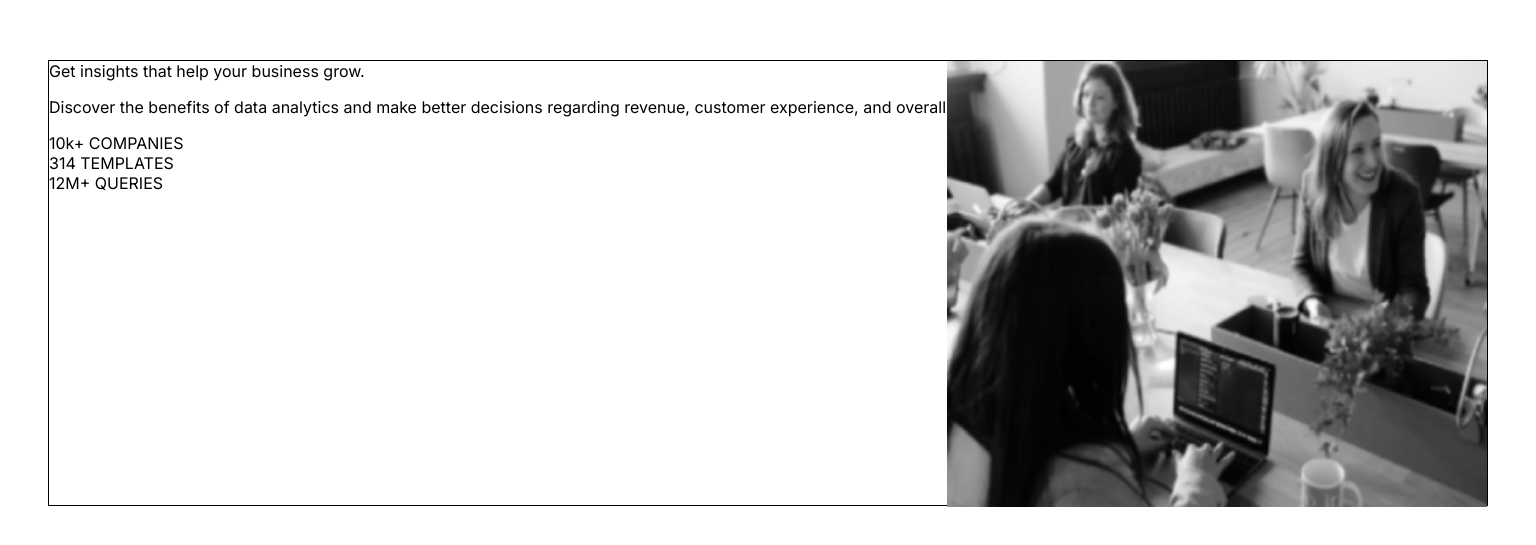
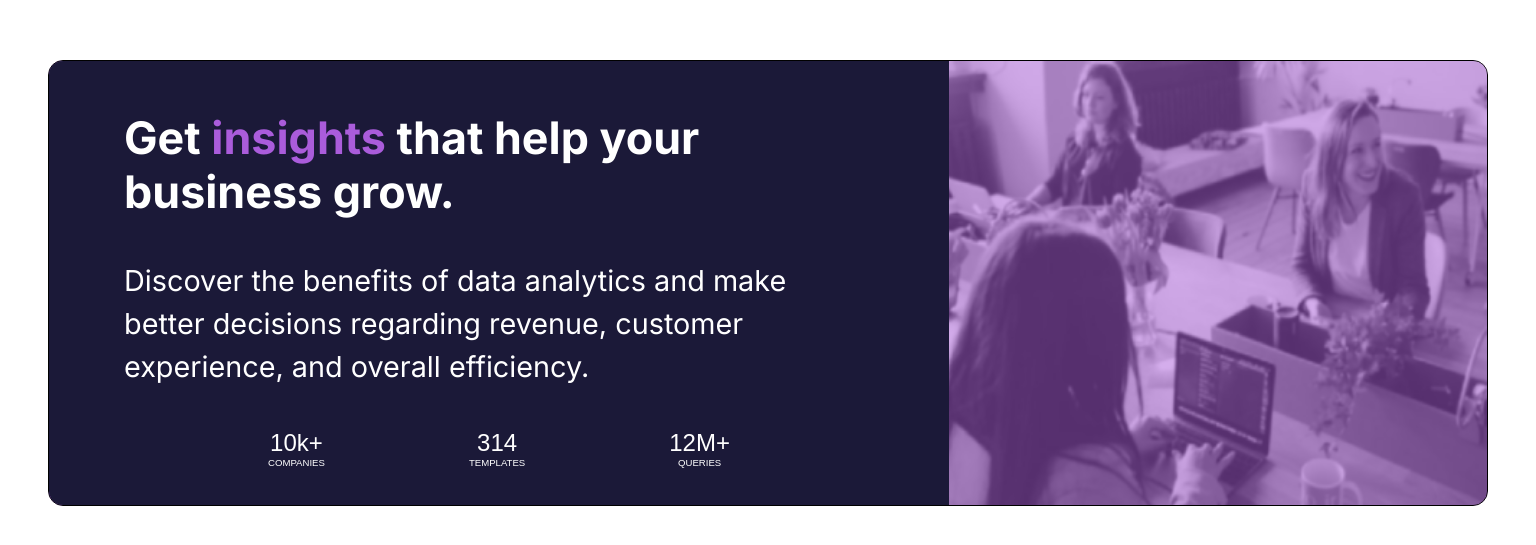
Before and after one commit to lfilella97/202301-w2ch1-lluis-filella, a website built with Parcel: page src/index.html in a window 1536 px wide. Shown: the part 117-662 px from the top of the page. Built offline with nearby package versions, Linux system fonts and the light colour scheme; files whose address does not match are found by name.

Commit message:
add style to card and make the querrys for desktop version

```diff
--- a/src/index.html
+++ b/src/index.html
@@ -15,33 +15,33 @@
     <img class="card__image" src="images/mobile/image-header-mobile.webp"
       alt="group of people working on a desk with computers" height="446" width="540">
     <div class="card__info">
-      <span class="card__title">Get insights that help your business grow.</span>
+      <span class="card__title">Get <mark>insights</mark> that help your business grow.</span>
       <p class="card__text">Discover the benefits of data analytics and make better decisions
         regarding revenue, customer experience, and overall efficiency.
       </p>
-      <div>
-        <div class="card__info">
-          <span>
+      <ul>
+        <li><span>
             10k+
           </span>
           <span>
             COMPANIES
           </span>
-        </div>
-        <div><span>
+        </li>
+        <li><span>
             314
 
           </span><span>
             TEMPLATES
 
-          </span></div>
-        <div><span>
+          </span></li>
+        <li><span>
             12M+
 
           </span><span>
             QUERIES
-          </span></div>
-      </div>
+          </span></li>
+      </ul>
+
     </div>
 
   </aticle>
--- /dev/null
+++ b/src/scss/colors/colors.scss
@@ -0,0 +1,7 @@
+$main-background-color: hsl(233, 47%, 7%);
+$main-card-background-color: hsl(244, 38%, 16%);
+$accent-color: hsl(277, 64%, 61%);
+
+$main-heading-stats-color: hsl(0, 0%, 100%);
+$main-paragraph-color: hsla(0, 0%, 100%, 0.75);
+$stat-headings-color: hsla(0, 0%, 100%, 0.6);
--- a/src/scss/components/card/card.scss
+++ b/src/scss/components/card/card.scss
@@ -1,16 +1,67 @@
+@use "../../colors/colors.scss";
 @use "../../typography/typography";
 
 .card {
   font-family: typography.$main-font;
-  width: 375px;
+  width: 330px;
   top: 50%;
   left: 50%;
   border: 1px solid black;
   position: absolute;
   transform: translate(-50%, -50%);
+  display: flex;
+  flex-direction: column;
+  justify-content: center;
+  border-radius: 15px;
+  color: colors.$main-heading-stats-color;
+  background-color: colors.$accent-color;
+  overflow: hidden;
+
   &__image {
-    width: 375px;
-    height: 300px;
+    width: 100%;
+    height: 240px;
+
+    opacity: 0.5;
+  }
+
+  &__info {
+    display: flex;
+    flex-direction: column;
+    justify-content: space-evenly;
+    padding: 25px;
+    height: 540px;
+    gap: 30px;
+    background-color: colors.$main-card-background-color;
+  }
+
+  &__title {
+    font-size: 1.8rem;
+    font-weight: 700;
+    text-align: center;
+  }
+
+  &__text {
+    text-align: center;
+    font-size: 1rem;
+    line-height: 150%;
+    padding-bottom: 30px;
+  }
+
+  ul {
+    display: flex;
+    flex-direction: column;
+    font-family: typography.$secondary-font;
+    font-size: 1.5rem;
+    text-align: center;
+    li {
+      display: flex;
+      flex-direction: column;
+      justify-content: center;
+      *:nth-child(2) {
+        padding-bottom: 30px;
+        font-size: 0.6rem;
+      }
+    }
   }
 }
 
@@ -18,6 +69,7 @@
   .card {
     width: 1440px;
     height: 446px;
+
     &__image {
       display: block;
       position: absolute;
@@ -26,5 +78,33 @@
       top: 0;
       right: 0;
     }
+    &__info {
+      position: absolute;
+      height: 100%;
+      max-width: 900px;
+      gap: 0;
+      padding: 50px 75px 70px;
+    }
+
+    &__title {
+      font-size: 2.8rem;
+      text-align: left;
+      padding-bottom: 40px;
+    }
+
+    &__text {
+      padding-bottom: 0;
+      font-size: 1.8rem;
+      text-align: left;
+      padding-bottom: 40px;
+    }
+    ul {
+      display: flex;
+      flex-direction: row;
+      justify-content: space-evenly;
+      li *:nth-child(2) {
+        padding-bottom: 0;
+      }
+    }
   }
 }
--- a/src/scss/resets/_reset.scss
+++ b/src/scss/resets/_reset.scss
@@ -1,5 +1,22 @@
+@use "../colors/colors.scss";
+
 *,
 ::before,
 ::after {
   box-sizing: border-box;
 }
+
+p {
+  margin: 0;
+}
+
+ul {
+  list-style-type: none;
+  margin: 0;
+  padding: 0;
+}
+
+mark {
+  background-color: transparent;
+  color: colors.$accent-color;
+}
--- a/src/scss/styles.scss
+++ b/src/scss/styles.scss
@@ -1,2 +1,3 @@
 @use "components/card/card.scss";
 @use "resets/reset";
+@use "colors/colors.scss";
--- a/src/scss/typography/_typography.scss
+++ b/src/scss/typography/_typography.scss
@@ -4,3 +4,6 @@
 
 $main-font: "Inter", sans-serif;
 $secondary-font: "Lexend Deca", sans-serif;
+
+$font-size: 1.1rem;
+$font-weight-bold: 700;
```
